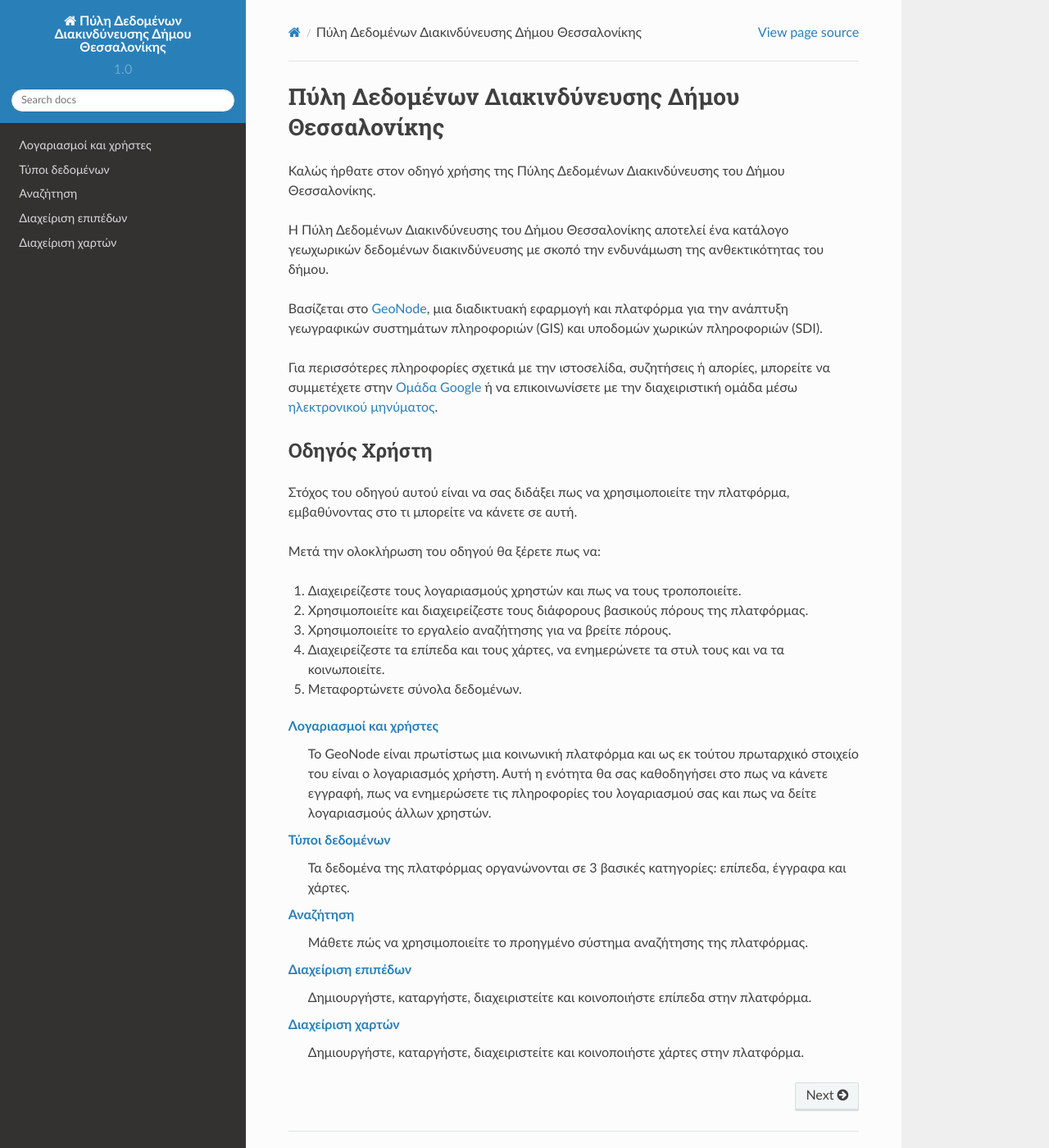
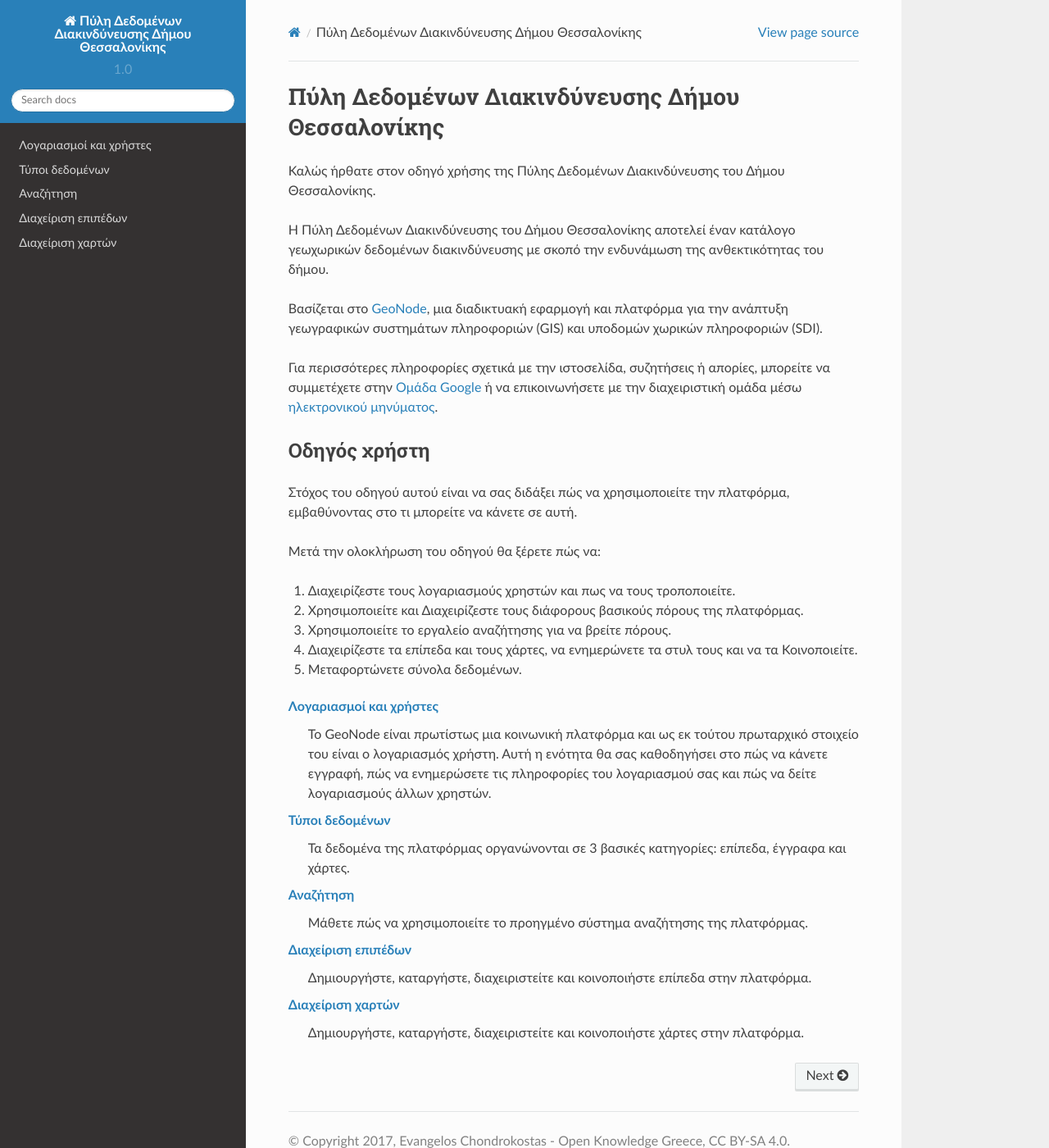
Before and after one commit to echondrok/risk-data-portal-docs, a Sphinx documentation site: the page built from source/index.rst, in a window 1280 px wide and 1400 px high. Shown: the whole window at 82% size. Built offline with Sphinx 7.4.7 and the Read the Docs theme 2.0.0, drawn with Linux system fonts in a browser that asks for light colours.

Commit message:
source/index.rst fixed typos

```diff
--- a/source/index.rst
+++ b/source/index.rst
@@ -5,26 +5,26 @@
 ================================================
 Καλώς ήρθατε στον οδηγό χρήσης της Πύλης Δεδομένων Διακινδύνευσης του Δήμου Θεσσαλονίκης.
 
-H Πύλη Δεδομένων Διακινδύνευσης του Δήμου Θεσσαλονίκης αποτελεί ένα κατάλογο γεωχωρικών δεδομένων διακινδύνευσης με σκοπό την ενδυνάμωση της ανθεκτικότητας του δήμου.
+H Πύλη Δεδομένων Διακινδύνευσης του Δήμου Θεσσαλονίκης αποτελεί έναν κατάλογο γεωχωρικών δεδομένων διακινδύνευσης με σκοπό την ενδυνάμωση της ανθεκτικότητας του δήμου.
 
 Βασίζεται στο `GeoNode`_, μια διαδικτυακή εφαρμογή και πλατφόρμα για την ανάπτυξη γεωγραφικών συστημάτων πληροφοριών (GIS) και υποδομών χωρικών πληροφοριών (SDI).
 
-Για περισσότερες πληροφορίες σχετικά με την ιστοσελίδα, συζητήσεις ή απορίες, μπορείτε να συμμετέχετε στην `Ομάδα Google`_ ή να επικοινωνίσετε με την διαχειριστική ομάδα μέσω `ηλεκτρονικού μηνύματος`_.
+Για περισσότερες πληροφορίες σχετικά με την ιστοσελίδα, συζητήσεις ή απορίες, μπορείτε να συμμετέχετε στην `Ομάδα Google`_ ή να επικοινωνήσετε με την διαχειριστική ομάδα μέσω `ηλεκτρονικού μηνύματος`_.
 
 .. _GeoNode: http://geonode.org/
 .. _Ομάδα Google: https://groups.google.com/forum/#!forum/thessaloniki-risk-data-portal
 .. _ηλεκτρονικού μηνύματος: mailto:thessgeonode@gmail.com
 
-Οδηγός Χρήστη
+Οδηγός χρήστη
 =============
-Στόχος του οδηγού αυτού είναι να σας διδάξει πως να χρησιμοποιείτε την πλατφόρμα, εμβαθύνοντας στο τι μπορείτε να κάνετε σε αυτή.
+Στόχος του οδηγού αυτού είναι να σας διδάξει πώς να χρησιμοποιείτε την πλατφόρμα, εμβαθύνοντας στο τι μπορείτε να κάνετε σε αυτή.
 
-Μετά την ολοκλήρωση του οδηγού θα ξέρετε πως να:
+Μετά την ολοκλήρωση του οδηγού θα ξέρετε πώς να:
 
-1. Διαχειρείζεστε τους λογαριασμούς χρηστών και πως να τους τροποποιείτε.
-2. Χρησιμοποιείτε και διαχειρείζεστε τους διάφορους βασικούς πόρους της πλατφόρμας.
+1. Διαχειρίζεστε τους λογαριασμούς χρηστών και πως να τους τροποποιείτε.
+2. Χρησιμοποιείτε και Διαχειρίζεστε τους διάφορους βασικούς πόρους της πλατφόρμας.
 3. Χρησιμοποιείτε το εργαλείο αναζήτησης για να βρείτε πόρους.
-4. Διαχειρείζεστε τα επίπεδα και τους χάρτες, να ενημερώνετε τα στυλ τους και να τα κοινωποιείτε.
+4. Διαχειρίζεστε τα επίπεδα και τους χάρτες, να ενημερώνετε τα στυλ τους και να τα Κοινοποιείτε.
 5. Μεταφορτώνετε σύνολα δεδομένων.
 
 .. toctree::
@@ -38,7 +38,7 @@ H Πύλη Δεδομένων Διακινδύνευσης του Δήμου Θ
     users/managing_maps/index
 
 :ref:`accounts_and_users`
-    Το GeoNode είναι πρωτίστως μια κοινωνική πλατφόρμα και ως εκ τούτου πρωταρχικό στοιχείο του είναι ο λογαριασμός χρήστη. Αυτή η ενότητα θα σας καθοδηγήσει στο πως να κάνετε εγγραφή, πως να  ενημερώσετε τις πληροφορίες του λογαριασμού σας και πως να δείτε λογαριασμούς άλλων χρηστών.
+    Το GeoNode είναι πρωτίστως μια κοινωνική πλατφόρμα και ως εκ τούτου πρωταρχικό στοιχείο του είναι ο λογαριασμός χρήστη. Αυτή η ενότητα θα σας καθοδηγήσει στο πώς να κάνετε εγγραφή, πώς να  ενημερώσετε τις πληροφορίες του λογαριασμού σας και πώς να δείτε λογαριασμούς άλλων χρηστών.
 
 :ref:`document_types`
     Τα δεδομένα της πλατφόρμας οργανώνονται σε 3 βασικές κατηγορίες: επίπεδα, έγγραφα και χάρτες.
```
